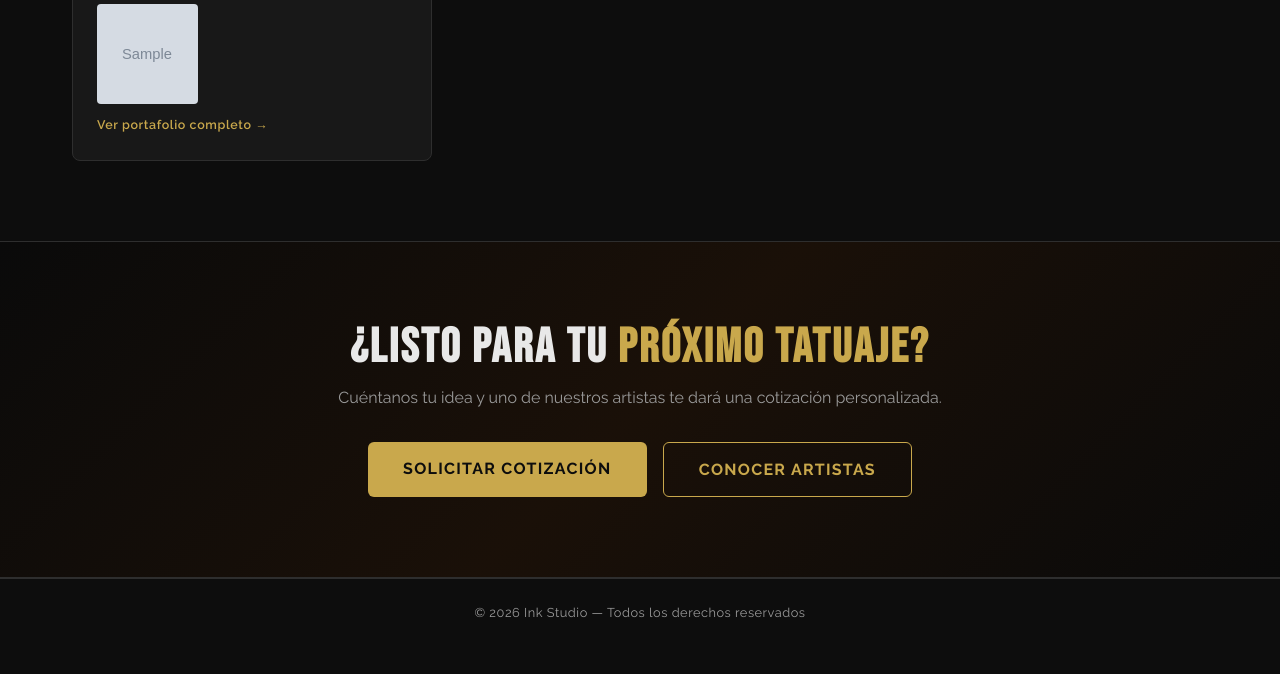
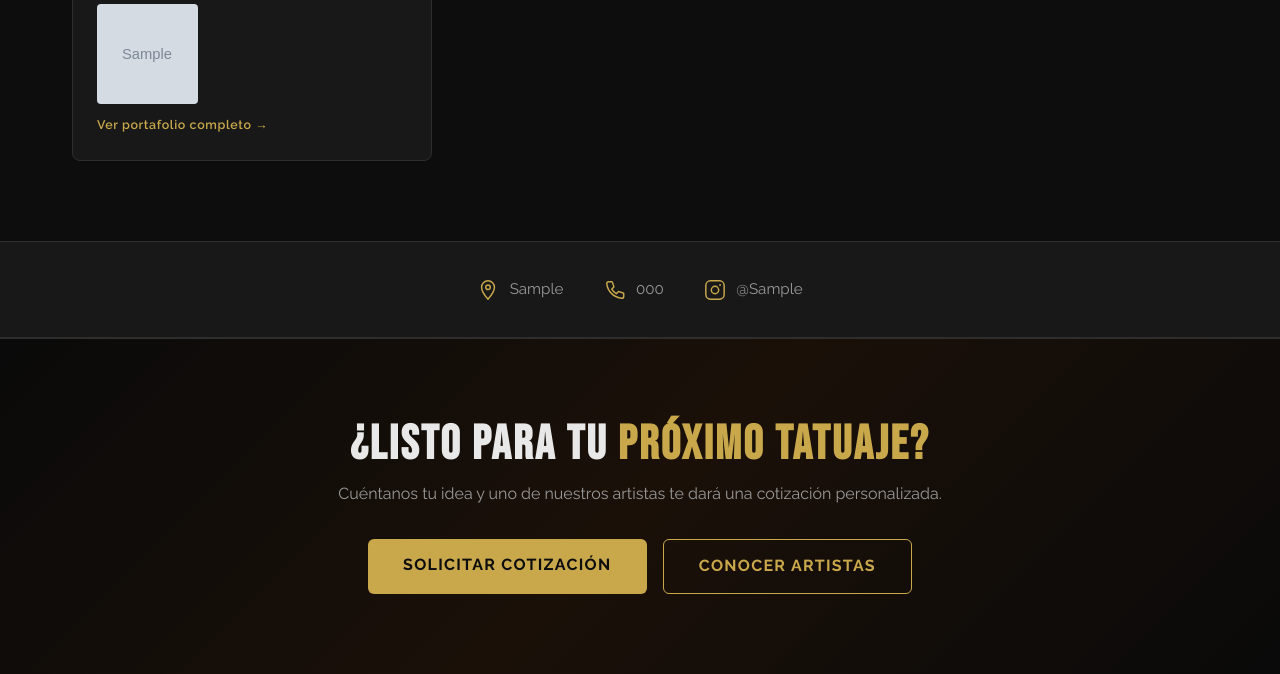
Before and after one commit to Adrionor/sistema-tatuajes-django, a Django app: page / in a window 1280 px wide. Shown: the part 1529-2203 px from the top of the page. Before the commit the page ends 2147 px from the top, so only its background shows below. Run offline with Django 5.2, Linux system fonts and the light colour scheme; data comes from the database, SQL or seed files in the repository; tables that the repository leaves empty hold one stand-in row (values such as "Sample post"); grey boxes marked "Sample" are stand-in pictures.

Commit message:
fix: agregar enctype multipart en config y seccion contacto en landing
- configuracion.html: faltaba enctype=multipart/form-data en el form,
  por eso la imagen hero nunca se guardaba al subirla
- landing.html: nueva seccion .contact-strip entre anuncios y CTA final
  muestra direccion, telefono (con tel: link) e instagram (@handle con
  link a instagram.com) tomados de ConfiguracionEstudio

```diff
--- a/sistema_tatuajes/templates/landing.html
+++ b/sistema_tatuajes/templates/landing.html
@@ -241,6 +241,36 @@
     }
     .colab-link:hover { color: var(--gold-dim); }
 
+    /* ── Contact strip ───────────────────────────────────────── */
+    .contact-strip {
+        background: var(--bg-card);
+        border-top: 1px solid var(--border);
+        border-bottom: 1px solid var(--border);
+        padding: 2.2rem 2rem;
+    }
+    .contact-inner {
+        display: flex;
+        flex-wrap: wrap;
+        justify-content: center;
+        gap: 2.5rem;
+        max-width: 900px;
+        margin: 0 auto;
+    }
+    .contact-item {
+        display: flex;
+        align-items: center;
+        gap: .65rem;
+        color: var(--text-muted);
+        font-size: .95rem;
+    }
+    .contact-item svg { color: var(--gold); flex-shrink: 0; }
+    .contact-link {
+        color: var(--text-muted);
+        text-decoration: none;
+        transition: color .2s;
+    }
+    .contact-link:hover { color: var(--gold); }
+
     /* ── CTA final ────────────────────────────────────────────── */
     .cta-strip {
         background: linear-gradient(135deg, #0a0a0a 0%, #1a1008 50%, #0a0a0a 100%);
@@ -427,6 +457,34 @@
 </section>
 {% endif %}
 
+<!-- ══════════════════════════════════════════════════════ CONTACTO -->
+{% if config.direccion or config.telefono or config.instagram %}
+<section class="contact-strip">
+    <div class="contact-inner">
+        {% if config.direccion %}
+        <div class="contact-item">
+            <svg xmlns="http://www.w3.org/2000/svg" width="22" height="22" fill="none" viewBox="0 0 24 24" stroke="currentColor" stroke-width="1.6"><path stroke-linecap="round" stroke-linejoin="round" d="M12 2C8.13 2 5 5.13 5 9c0 5.25 7 13 7 13s7-7.75 7-13c0-3.87-3.13-7-7-7zm0 9.5A2.5 2.5 0 1 1 12 6.5a2.5 2.5 0 0 1 0 5z"/></svg>
+            <span>{{ config.direccion }}</span>
+        </div>
+        {% endif %}
+        {% if config.telefono %}
+        <div class="contact-item">
+            <svg xmlns="http://www.w3.org/2000/svg" width="22" height="22" fill="none" viewBox="0 0 24 24" stroke="currentColor" stroke-width="1.6"><path stroke-linecap="round" stroke-linejoin="round" d="M3 5a2 2 0 0 1 2-2h3.28a1 1 0 0 1 .95.68l1.45 4.36a1 1 0 0 1-.23 1.02L8.5 11.05a11.04 11.04 0 0 0 4.95 4.95l1.99-1.95a1 1 0 0 1 1.02-.23l4.36 1.45a1 1 0 0 1 .68.95V19a2 2 0 0 1-2 2A18 18 0 0 1 3 5z"/></svg>
+            <a href="tel:{{ config.telefono }}" class="contact-link">{{ config.telefono }}</a>
+        </div>
+        {% endif %}
+        {% if config.instagram %}
+        <div class="contact-item">
+            <svg xmlns="http://www.w3.org/2000/svg" width="22" height="22" fill="none" viewBox="0 0 24 24" stroke="currentColor" stroke-width="1.6"><rect x="2" y="2" width="20" height="20" rx="5" ry="5"/><circle cx="12" cy="12" r="4"/><circle cx="17.5" cy="6.5" r="1" fill="currentColor" stroke="none"/></svg>
+            <a href="https://instagram.com/{{ config.instagram|cut:'@' }}" target="_blank" class="contact-link">
+                @{{ config.instagram|cut:'@' }}
+            </a>
+        </div>
+        {% endif %}
+    </div>
+</section>
+{% endif %}
+
 <!-- ══════════════════════════════════════════════════════ CTA FINAL -->
 <div class="cta-strip">
     <h2>¿LISTO PARA TU <span class="accent">PRÓXIMO TATUAJE?</span></h2>
--- a/sistema_tatuajes/templates/panel/configuracion.html
+++ b/sistema_tatuajes/templates/panel/configuracion.html
@@ -6,7 +6,7 @@
 <h1 class="panel-title">CONFIGURACIÓN <span class="accent">DEL ESTUDIO</span></h1>
 <p class="panel-subtitle">Información general del estudio que aparece en el sistema.</p>
 
-<form method="post">
+<form method="post" enctype="multipart/form-data">
 {% csrf_token %}
 
 <!-- Identidad -->
```
